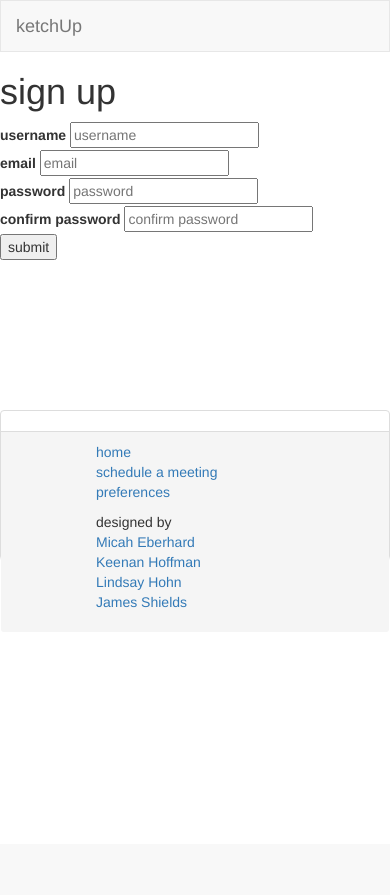
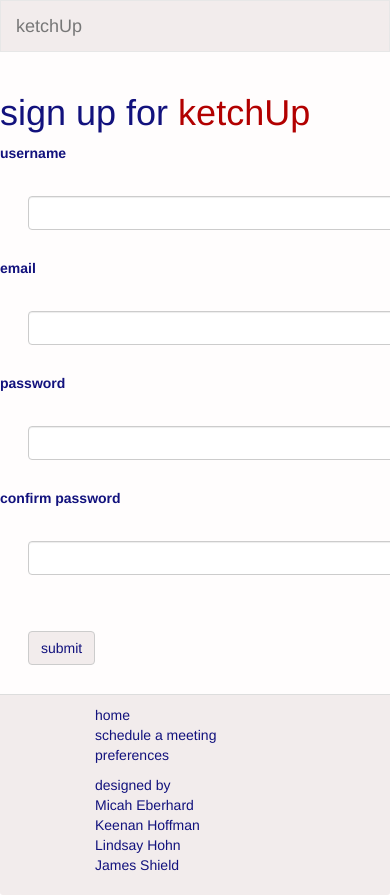
Before and after one commit to lkhohn/ketchup_edits, a Node server app: page /signup in a window 390 px wide; the page is wider, and only the part inside the window is pictured. Before the commit the page ends 844 px from the top of that part, so only its background shows below. Run offline with Node 20, Linux system fonts and the light colour scheme; some libraries are stand-ins or nearby versions.

Commit message:
updating css

```diff
--- a/public/stylesheets/style.css
+++ b/public/stylesheets/style.css
@@ -1,7 +1,58 @@
 /* index */
+body {
+  background-color: #fffdfd;
+}
+
+
+.navbar-default, .panel-footer, a {
+  background-color: #f2ecec;
+  color:#12127d;
+}
 .page-header {
   text-align:center;
+  color: #b20000;
 }
+.page-header-text {
+  color:#12127d;
+}
+.btn-default{
+  background-color:#f2ecec;
+  color:#12127d;
+}
+
+
+
+.signupKetchup {
+  color:#b20000;
+}
+
+.signupForm {
+  color: #12127d
+}
+
+.aptCollector {
+  box-shadow: .2rem .2rem .4rem .2rem #dbd7d7;
+  background-color: #f2ecec;
+}
+
+.moreInfo {
+  display: none;
+}
+
+div[id^="map"]{
+  height: 30rem;
+  width: 100%;
+}
+
+
+
+
+
+
+
+
+
+
 
 
 
--- a/routes/index.js
+++ b/routes/index.js
@@ -4,7 +4,7 @@ var router = express.Router();
 var account = require('../local_modules/accounts');
 var knex = require('knex')({
   client: 'pg',
-  connection: process.env.DATABASE_URL
+  connection: process.env.DATABASE_LOCAL
 });
 
 /******
@@ -110,7 +110,7 @@ router.get('/signup', function(req, res, next) {
 router.post('/signup', function(req, res, next) {
   // for registration page
   var userSubmission = req.body;
-  //console.log(userSubmission);
+  // console.log(userSubmission);
   knex('users').where({
     //what you would like to search for
   }).then(function(users) {
@@ -118,12 +118,12 @@ router.post('/signup', function(req, res, next) {
     var valid = account().isValidAccount(res, userSubmission, users);
     switch (valid) {
       case 0:
+        res.send('invalid password');
         res.redirect('/signup');
-        //res.send('invalid password');
         break;
       case 1:
+        res.send('invalid username');
         res.redirect('/signup');
-        //res.send('invalid username');
         break;
       case 2:
         knex.insert({
--- a/routes/users.js
+++ b/routes/users.js
@@ -2,7 +2,7 @@ var express = require('express');
 var router = express.Router();
 var knex = require('knex')({
   client: 'pg',
-  connection: process.env.DATABASE_URL
+  connection: process.env.DATABASE_LOCAL
 });
 
 /******
--- a/views/navBar.ejs
+++ b/views/navBar.ejs
@@ -11,9 +11,10 @@
   <meta name="viewport" content="width=device-width, initial-scale=1">
   <title></title>
 
-  <link rel="stylesheet" href="/stylesheets/style.css" media="screen" title="no title" charset="utf-8">
   <link rel="stylesheet" href="https://maxcdn.bootstrapcdn.com/bootstrap/3.3.5/css/bootstrap.min.css">
   <link rel="stylesheet" href="https://maxcdn.bootstrapcdn.com/font-awesome/4.4.0/css/font-awesome.min.css">
+  <link rel="stylesheet" href="/stylesheets/style.css" media="screen" title="no title" charset="utf-8">
+
 
   <script src='public/javascript/navBar.js'></script>
 
--- a/views/pref.ejs
+++ b/views/pref.ejs
@@ -6,13 +6,12 @@
   <meta charset="utf-8">
   <meta http-equiv="X-UA-Compatible" content="IE=edge">
   <meta name="viewport" content="width=device-width, initial-scale=1">
-  <title></title>
+  <title>ketchUp</title>
 
-  <link rel="stylesheet" href="/stylesheets/style.css" media="screen" title="no title" charset="utf-8">
   <link rel="stylesheet" href="https://maxcdn.bootstrapcdn.com/bootstrap/3.3.5/css/bootstrap.min.css">
   <link rel="stylesheet" href="https://maxcdn.bootstrapcdn.com/font-awesome/4.4.0/css/font-awesome.min.css">
+  <link rel="stylesheet" href="/stylesheets/style.css" media="screen" title="no title" charset="utf-8">
 
-  <script src='public/javascript/navBar.js'></script>
 
 </head>
 
--- a/views/signup.ejs
+++ b/views/signup.ejs
@@ -3,12 +3,15 @@
 <html>
 
 <head>
-
-  <meta name="viewport" content="width=device-width, initial-scale=1, maximum-scale=1">
+  <meta charset="utf-8">
+  <meta http-equiv="X-UA-Compatible" content="IE=edge">
+  <meta name="viewport" content="width=device-width, initial-scale=1">
+  <title>ketchUp</title>
 
   <link rel="stylesheet" href="https://maxcdn.bootstrapcdn.com/bootstrap/3.3.5/css/bootstrap.min.css">
   <link rel="stylesheet" href="https://maxcdn.bootstrapcdn.com/font-awesome/4.4.0/css/font-awesome.min.css">
-  <link rel="stylesheet" href="/stylesheets/style.css">
+  <link rel="stylesheet" href="/stylesheets/style.css" media="screen" title="no title" charset="utf-8">
+
 
 </head>
 
@@ -19,21 +22,21 @@
   <nav class="navbar navbar-default">
     <div class="container-fluid">
       <div class="navbar-header">
-        <a class="navbar-brand" href=<%=linkHome%> >ketchUp</a>
+        <a class="navbar-brand" href=<%=linkHome %> >ketchUp</a>
       </div>
       <div class="collapse navbar-collapse" id="bs-example-navbar-collapse-1">
         <ul id='nav' class="nav navbar-nav">
-          <li class='active'><a href=<%=linkHome%> >home <span class="sr-only"</span></a></li>
+          <li class='active'><a href=<%=linkHome %> >home <span class="sr-only"</span></a></li>
           <li><a href=<%=linkApt%> >schedule a meeting</a></li>
         </ul>
         <ul id='nav' class="nav navbar-nav navbar-right">
           <li class="dropdown">
             <a href="#" class="dropdown-toggle" data-toggle="dropdown" role="button" aria-haspopup="true" aria-expanded="false">account <span class="caret"></span></a>
             <ul id='nav' class="dropdown-menu">
-              <li><a href=<%=linkPref%> >preferences</a></li>
+              <li><a href=<%=linkPref %> >preferences</a></li>
               <li role="separator" class="divider"></li>
               <li>
-                <a href=<%=linkLogout%>
+                <a href=<%=linkLogout %>
                   <span class="badge"></span>
                   <span class="glyphicon glyphicon-off" aria-hidden="true"></span> log out</a>
               </li>
@@ -45,39 +48,43 @@
   </nav>
 
   <!-- end navbar area-->
-  <h1>sign up</h1>
-  <form action="/signup" method="post">
-    <div class="signUpBox">
+  <div class="row">
+    <div class="col-md-4"></div>
+    <div class="col-md-4" class="signupForm">
+    <h1 class="signupForm">sign up for <span class="signupKetchup">ketchUp</span></h1>
+    <form action="/signup" method="post" class="signupForm">
+      <div class="form-group">
         <label for="username">username</label>
-      <input type="text" name="username" placeholder="username"></input>
+        <input type="text" name="username" class="form-control" ></input>
       </div>
-    <div class="signUpBox">
+      <div class="form-group">
         <label for="email">email</label>
-      <input type="text" name="email" placeholder="email"></input>
+        <input type="text" name="email" class="form-control" ></input>
       </div>
-    <div class="signUpBox">
+      <div class="form-group">
         <label for="password">password</label>
-      <input type="password" name="password" placeholder="password"></input>
+        <input type="password" name="password" class="form-control" ></input>
       </div>
-    <div class="signUpBox">
+      <div class="form-group">
         <label for="confirm_password">confirm password</label>
-      <input type="password" name="confirm_password" placeholder="confirm password"></input>
+        <input type="password" name="confirm_password" class="form-control" ></input>
       </div>
-    <div class="submitButton">
-      <button type="submit">submit</button>
+        <button type="submit" class="btn btn-default">submit</button>
+    </form>
   </div>
-  </form>
+  <div class="col-md-4"></div>
+</div>
 
 
 
-  <div class="panel panel-default">
+
 <div class="panel-footer">
   <div class='row'>
     <div class='col-md-6'>
       <ul class='panel-footer-left'>
-            <ol><a href=<%=linkHome%> >home </a></ol>
-            <ol><a href=<%=linkApt%> >schedule a meeting</a></ol>
-            <ol><a href=<%=linkPref%> >preferences</a></ol>
+        <ol><a href= <%=linkHome %> >home </a></ol>
+        <ol><a href= <%=linkApt %> >schedule a meeting</a></ol>
+        <ol><a href= <%=linkPref %> >preferences</a></ol>
       </ul>
     </div>
     <div class='col-md-6'>
@@ -86,12 +93,12 @@
         <ol><a href='https://github.com/micah-eberhard'>Micah Eberhard </a></ol>
         <ol><a href='https://github.com/KeenanHoffman'>Keenan Hoffman </a></ol>
         <ol><a href='https://github.com/lkhohn'>Lindsay Hohn </a></ol>
-            <ol><a href='https://github.com/James80401'>James Shields </a></ol>
+        <ol><a href='https://github.com/James80401'>James Shield </a></ol>
       </ul>
     </div>
   </div>
 </div>
-  </div>
+
 
   <script src="https://ajax.googleapis.com/ajax/libs/jquery/1.11.3/jquery.min.js"></script>
   <script src="https://maxcdn.bootstrapcdn.com/bootstrap/3.3.5/js/bootstrap.min.js"></script>
```
Also changed, not shown: views/aptSch.ejs (+4 -3 lines), views/index.ejs (+7 -24 lines), views/login.ejs (+30 -17 lines), views/usrhome.ejs (+13 -83 lines). Lines whose indentation alone changed are shown as unchanged.
